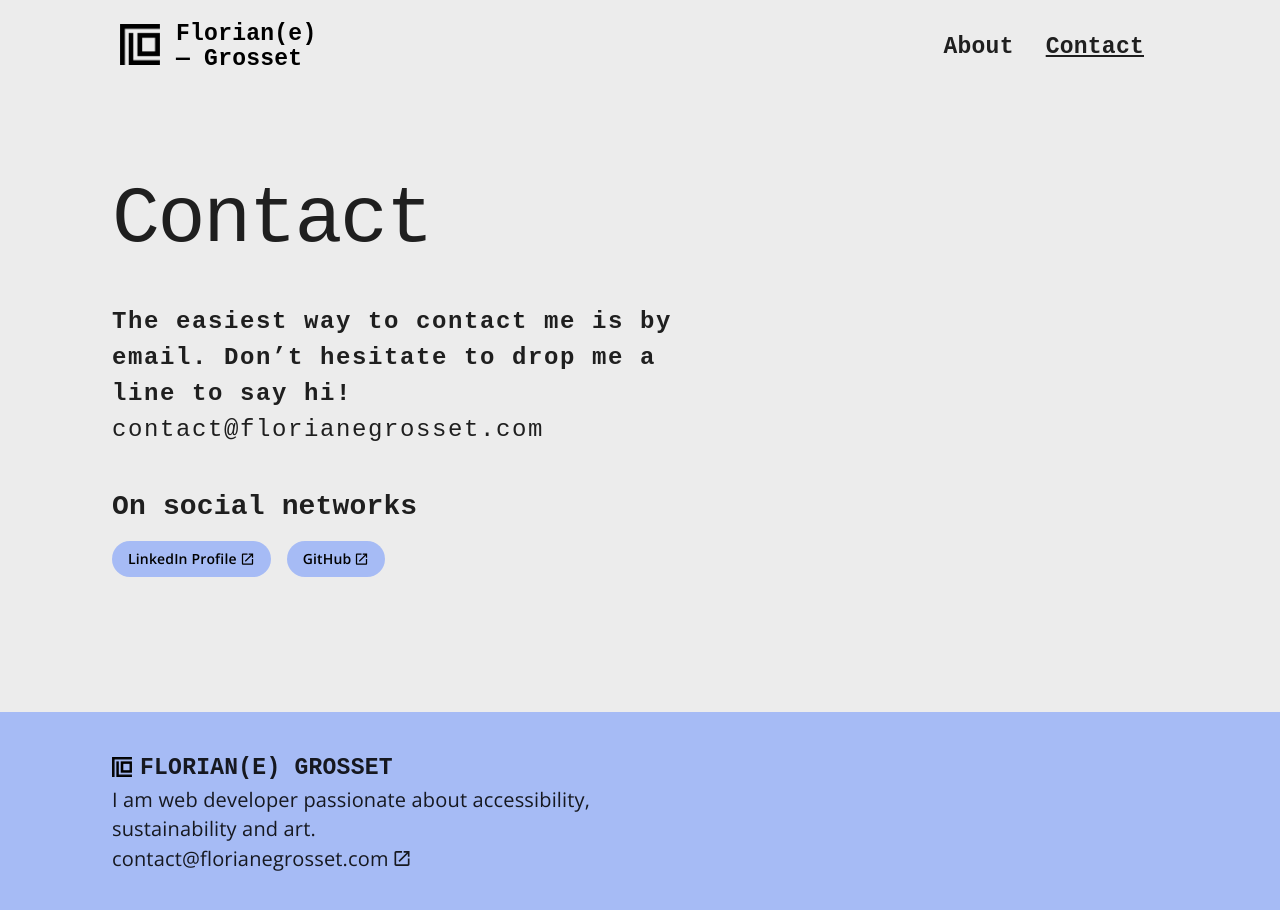
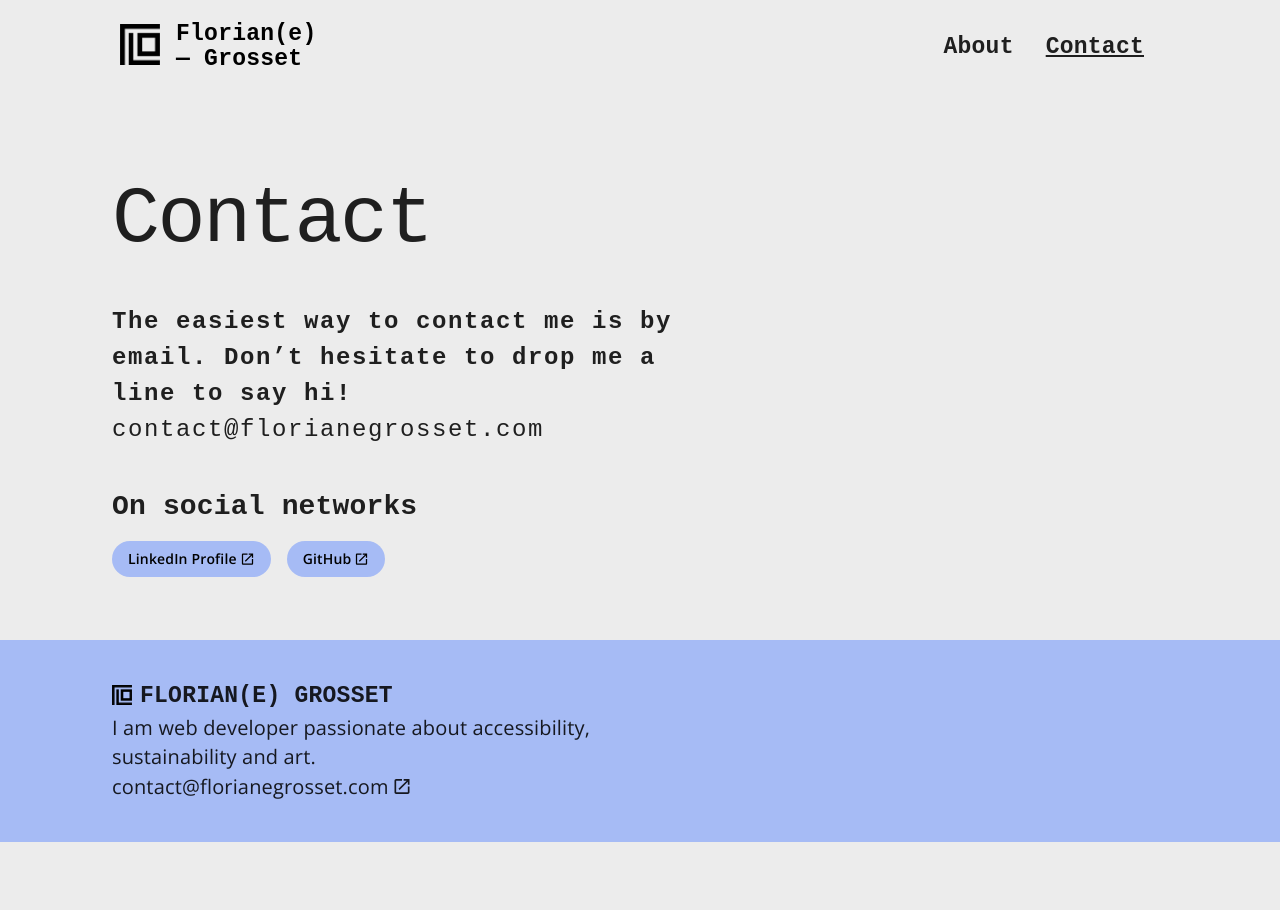
Before and after one commit to grosset-floriane/floriangegrosset-client, a React (Create React App) app: page /contact in a window 1280 px wide. Shown: the top 910 px of the page. After the commit the page ends 842 px from the top, so only its background shows below. Built offline with nearby package versions, Linux system fonts and the light colour scheme; a web font is replaced by a local one.

Commit message:
fix footer at the bottom of the page

```diff
--- a/src/components/Footer/index.tsx
+++ b/src/components/Footer/index.tsx
@@ -8,7 +8,11 @@
 const StyledFooter = styled(Container)(({ theme }) => ({
     maxWidth: '100% !important',
     backgroundColor: theme.palette.primary.main,
-    padding: '0'
+    padding: 0,
+    marginTop: 'auto',
+    '& > div': {
+        marginTop: '0 !important'
+    }
 })) as typeof Container
 
 const Footer = () => {
--- a/src/components/Layout/index.tsx
+++ b/src/components/Layout/index.tsx
@@ -1,22 +1,23 @@
-import React, { FC } from 'react'
+import React, {FC} from 'react'
 import Footer from 'components/Footer'
-import { StyledLayout } from './Layout.styles'
+import {StyledLayout} from './Layout.styles'
+import {Box} from '@mui/system'
 
-
-
-const Layout: FC = ({ children }) => {
-
-    return (
-        <>
-            <StyledLayout
-                container
-                spacing={4}
-                component="main">
-                {children}
-            </StyledLayout>
-            <Footer />
-        </>
-    )
+const Layout: FC = ({children}) => {
+	return (
+		<Box
+			style={{
+				display: 'flex',
+				flexDirection: 'column',
+				minHeight: '100vh',
+			}}
+		>
+			<StyledLayout container spacing={4} component="main">
+				{children}
+			</StyledLayout>
+			<Footer />
+		</Box>
+	)
 }
 
 export default Layout
```
